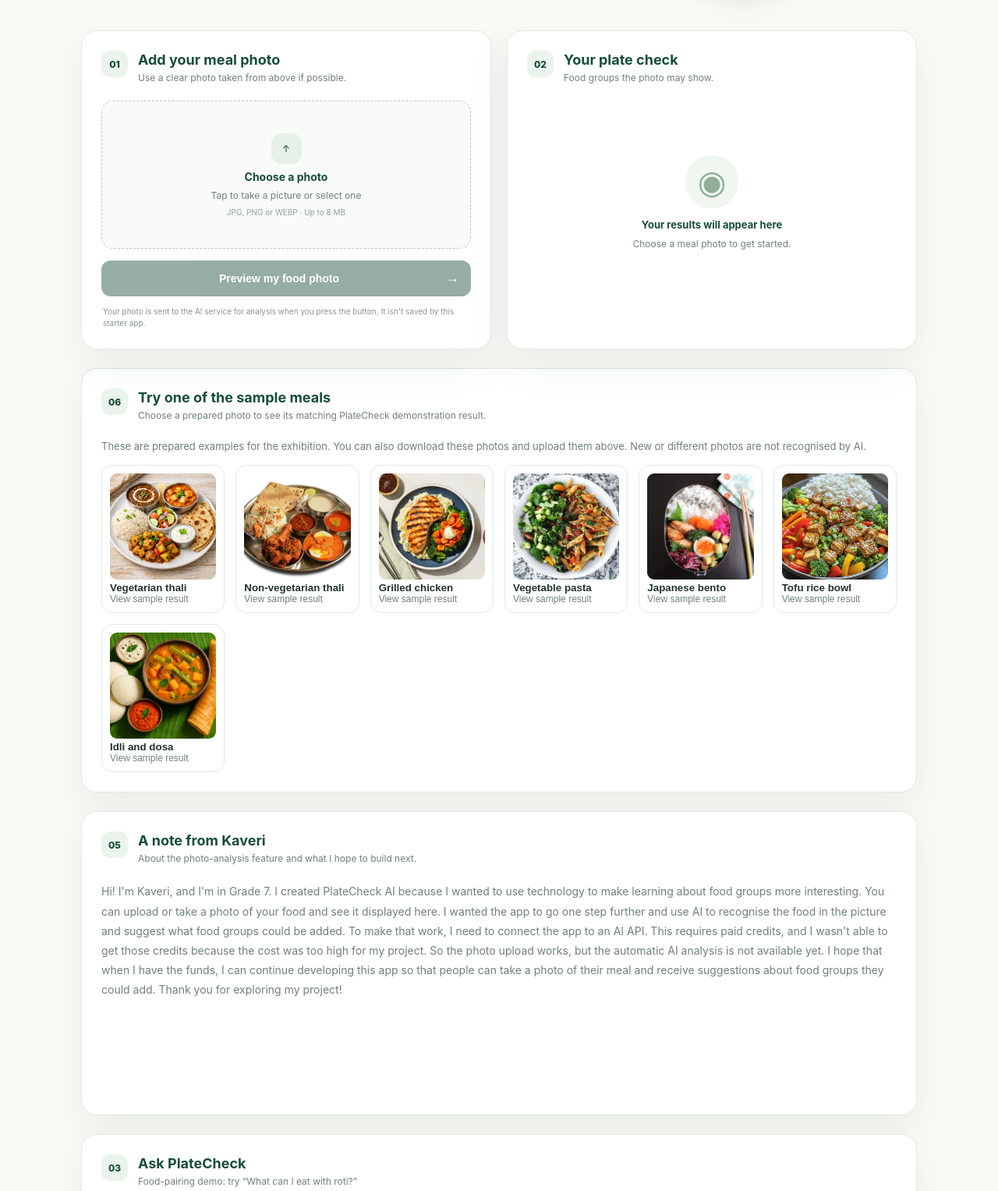
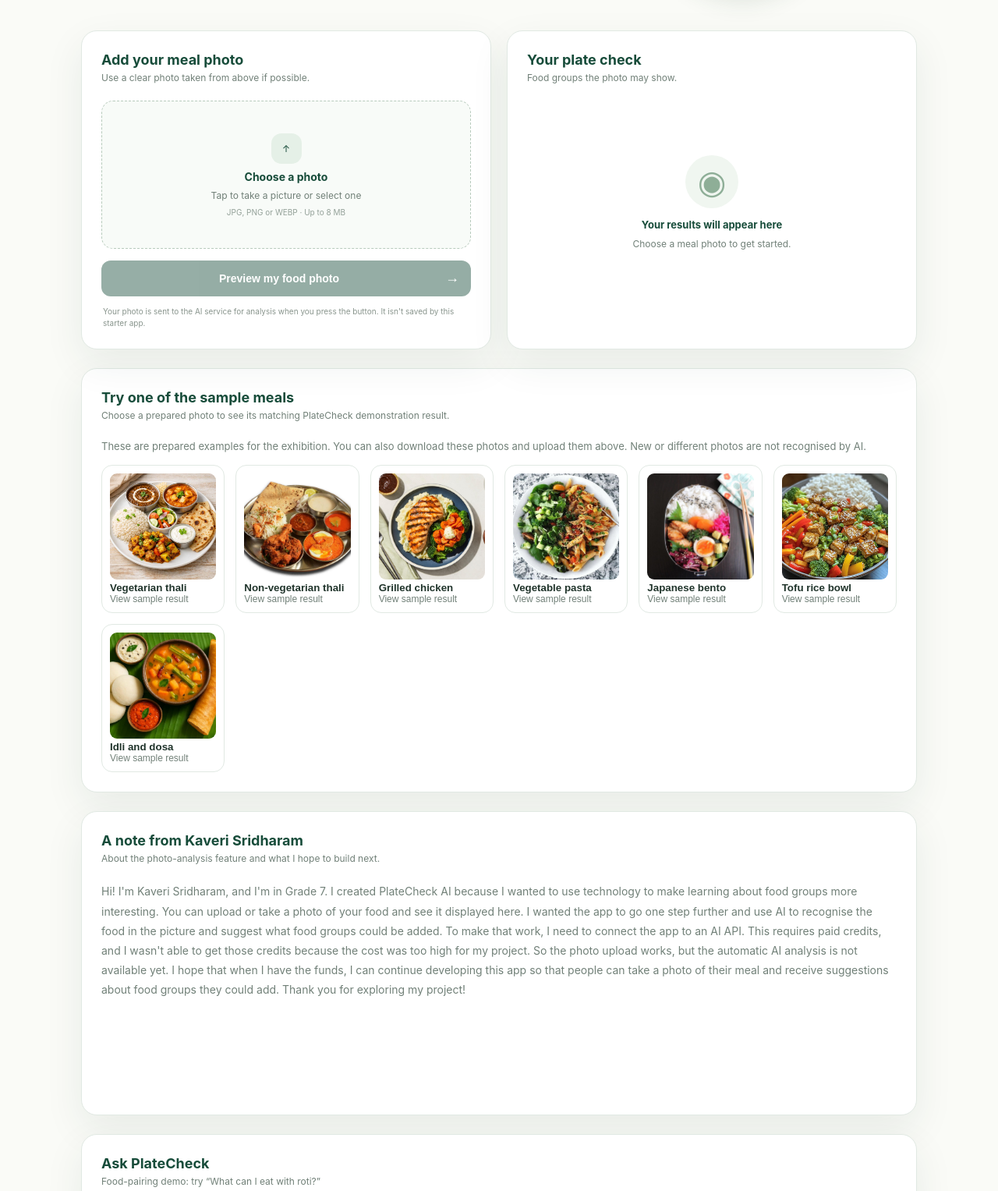
Before and after one commit to kaverideepasriram-create/platecheck-ai, a website: page docs/index.html in a window 1280 px wide. Shown: the part 373-1900 px from the top of the page at 78% size. Drawn offline with Linux system fonts and the light colour scheme.

Commit message:
Remove numbered labels and add Kaveri Sridharam credit

```diff
--- a/docs/index.html
+++ b/docs/index.html
@@ -31,7 +31,7 @@
 
     <section class="workspace">
       <div class="upload-card">
-        <div class="section-heading"><span class="step">01</span><div><h2>Add your meal photo</h2><p>Use a clear photo taken from above if possible.</p></div></div>
+        <div class="section-heading"><div><h2>Add your meal photo</h2><p>Use a clear photo taken from above if possible.</p></div></div>
         <label class="dropzone" id="dropzone" for="photoInput">
           <input id="photoInput" type="file" accept="image/jpeg,image/png,image/webp" capture="environment">
           <span class="upload-icon">↑</span>
@@ -48,7 +48,7 @@
       </div>
 
       <div class="results-card" id="resultsCard" aria-live="polite">
-        <div class="section-heading"><span class="step">02</span><div><h2>Your plate check</h2><p>Food groups the photo may show.</p></div></div>
+        <div class="section-heading"><div><h2>Your plate check</h2><p>Food groups the photo may show.</p></div></div>
         <div class="empty-state" id="emptyState">
           <div class="empty-illustration">◉</div>
           <strong>Your results will appear here</strong>
@@ -61,7 +61,7 @@
 
 
 
-<section class="upload-card" id="sampleMeals" style="margin-top:24px"><div class="section-heading"><span class="step">06</span><div><h2>Try one of the sample meals</h2><p>Choose a prepared photo to see its matching PlateCheck demonstration result.</p></div></div><p style="font-size:13px;line-height:1.6;color:var(--muted)">These are prepared examples for the exhibition. You can also download these photos and upload them above. New or different photos are not recognised by AI.</p><div style="display:grid;grid-template-columns:repeat(auto-fit,minmax(145px,1fr));gap:14px"><button type="button" data-sample="01-vegetarian-indian-thali.jpg" style="text-align:left;border:1px solid var(--line);background:#fff;border-radius:14px;padding:10px;cursor:pointer;color:inherit"><img src="01-vegetarian-indian-thali.jpg" alt="Vegetarian thali" loading="lazy" style="width:100%;aspect-ratio:1;object-fit:cover;border-radius:9px"><strong>Vegetarian thali</strong><span style="display:block;font-size:12px;color:var(--muted)">View sample result</span></button>
+<section class="upload-card" id="sampleMeals" style="margin-top:24px"><div class="section-heading"><div><h2>Try one of the sample meals</h2><p>Choose a prepared photo to see its matching PlateCheck demonstration result.</p></div></div><p style="font-size:13px;line-height:1.6;color:var(--muted)">These are prepared examples for the exhibition. You can also download these photos and upload them above. New or different photos are not recognised by AI.</p><div style="display:grid;grid-template-columns:repeat(auto-fit,minmax(145px,1fr));gap:14px"><button type="button" data-sample="01-vegetarian-indian-thali.jpg" style="text-align:left;border:1px solid var(--line);background:#fff;border-radius:14px;padding:10px;cursor:pointer;color:inherit"><img src="01-vegetarian-indian-thali.jpg" alt="Vegetarian thali" loading="lazy" style="width:100%;aspect-ratio:1;object-fit:cover;border-radius:9px"><strong>Vegetarian thali</strong><span style="display:block;font-size:12px;color:var(--muted)">View sample result</span></button>
 <button type="button" data-sample="02-non-vegetarian-indian-thali.jpg" style="text-align:left;border:1px solid var(--line);background:#fff;border-radius:14px;padding:10px;cursor:pointer;color:inherit"><img src="02-non-vegetarian-indian-thali.jpg" alt="Non-vegetarian thali" loading="lazy" style="width:100%;aspect-ratio:1;object-fit:cover;border-radius:9px"><strong>Non-vegetarian thali</strong><span style="display:block;font-size:12px;color:var(--muted)">View sample result</span></button>
 <button type="button" data-sample="03-grilled-chicken-meal.jpg" style="text-align:left;border:1px solid var(--line);background:#fff;border-radius:14px;padding:10px;cursor:pointer;color:inherit"><img src="03-grilled-chicken-meal.jpg" alt="Grilled chicken" loading="lazy" style="width:100%;aspect-ratio:1;object-fit:cover;border-radius:9px"><strong>Grilled chicken</strong><span style="display:block;font-size:12px;color:var(--muted)">View sample result</span></button>
 <button type="button" data-sample="04-vegetable-pasta.jpg" style="text-align:left;border:1px solid var(--line);background:#fff;border-radius:14px;padding:10px;cursor:pointer;color:inherit"><img src="04-vegetable-pasta.jpg" alt="Vegetable pasta" loading="lazy" style="width:100%;aspect-ratio:1;object-fit:cover;border-radius:9px"><strong>Vegetable pasta</strong><span style="display:block;font-size:12px;color:var(--muted)">View sample result</span></button>
@@ -70,11 +70,11 @@
 <button type="button" data-sample="07-south-indian-breakfast-idli-dosa.jpg" style="text-align:left;border:1px solid var(--line);background:#fff;border-radius:14px;padding:10px;cursor:pointer;color:inherit"><img src="07-south-indian-breakfast-idli-dosa.jpg" alt="Idli and dosa" loading="lazy" style="width:100%;aspect-ratio:1;object-fit:cover;border-radius:9px"><strong>Idli and dosa</strong><span style="display:block;font-size:12px;color:var(--muted)">View sample result</span></button>
 </div></section>
     <section class="upload-card" style="margin-top:24px">
-      <div class="section-heading"><span class="step">05</span><div><h2>A note from Kaveri</h2><p>About the photo-analysis feature and what I hope to build next.</p></div></div>
-      <p style="font-size:14px;line-height:1.8;color:var(--muted)">Hi! I'm Kaveri, and I'm in Grade 7. I created PlateCheck AI because I wanted to use technology to make learning about food groups more interesting. You can upload or take a photo of your food and see it displayed here. I wanted the app to go one step further and use AI to recognise the food in the picture and suggest what food groups could be added. To make that work, I need to connect the app to an AI API. This requires paid credits, and I wasn't able to get those credits because the cost was too high for my project. So the photo upload works, but the automatic AI analysis is not available yet. I hope that when I have the funds, I can continue developing this app so that people can take a photo of their meal and receive suggestions about food groups they could add. Thank you for exploring my project!</p>
+      <div class="section-heading"><div><h2>A note from Kaveri Sridharam</h2><p>About the photo-analysis feature and what I hope to build next.</p></div></div>
+      <p style="font-size:14px;line-height:1.8;color:var(--muted)">Hi! I'm Kaveri Sridharam, and I'm in Grade 7. I created PlateCheck AI because I wanted to use technology to make learning about food groups more interesting. You can upload or take a photo of your food and see it displayed here. I wanted the app to go one step further and use AI to recognise the food in the picture and suggest what food groups could be added. To make that work, I need to connect the app to an AI API. This requires paid credits, and I wasn't able to get those credits because the cost was too high for my project. So the photo upload works, but the automatic AI analysis is not available yet. I hope that when I have the funds, I can continue developing this app so that people can take a photo of their meal and receive suggestions about food groups they could add. Thank you for exploring my project!</p>
     </section>
     <section class="upload-card" style="margin-top:24px">
-      <div class="section-heading"><span class="step">03</span><div><h2>Ask PlateCheck</h2><p>Food-pairing demo: try “What can I eat with roti?”</p></div></div>
+      <div class="section-heading"><div><h2>Ask PlateCheck</h2><p>Food-pairing demo: try “What can I eat with roti?”</p></div></div>
       <form id="chatForm">
         <textarea id="chatQuestion" rows="3" maxlength="1000" placeholder="What should I pair with roti for dinner?" style="width:100%;padding:14px;border:1px solid var(--line);border-radius:12px;font:inherit;resize:vertical"></textarea>
         <button class="primary-button" type="submit" id="chatButton">Get food pairing ideas →</button>
@@ -82,7 +82,7 @@
       <div id="chatAnswer" aria-live="polite" style="margin-top:14px"></div>
     </section>
     <section class="upload-card" style="margin-top:24px">
-      <div class="section-heading"><span class="step">04</span><div><h2>Food Pyramid: Questions &amp; Answers</h2><p>Quick answers visitors can explore during the exhibition.</p></div></div>
+      <div class="section-heading"><div><h2>Food Pyramid: Questions &amp; Answers</h2><p>Quick answers visitors can explore during the exhibition.</p></div></div>
       <div class="faq-list" style="display:grid;gap:10px">
         <details style="padding:14px;border:1px solid var(--line);border-radius:12px"><summary style="font-weight:700;cursor:pointer">1. What is a balanced diet?</summary><p>A balanced diet includes a variety of foods that provide energy and nutrients the body needs, such as carbohydrates, proteins, fats, vitamins, minerals, fibre and water.</p></details>
         <details style="padding:14px;border:1px solid var(--line);border-radius:12px"><summary style="font-weight:700;cursor:pointer">2. Why are grains placed at the bottom of this pyramid?</summary><p>Grains such as rice, wheat and oats are important sources of energy. Whole grains can also provide fibre and B vitamins.</p></details>
```
